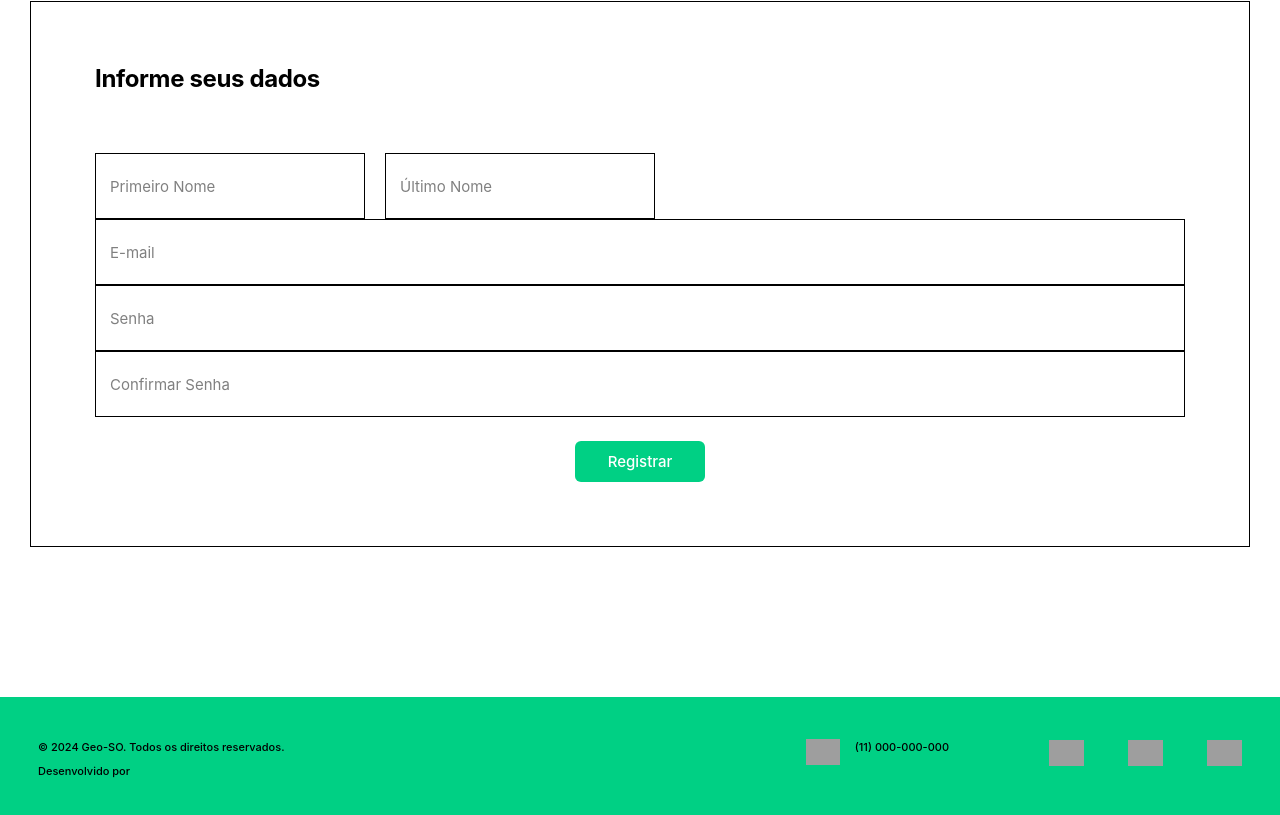
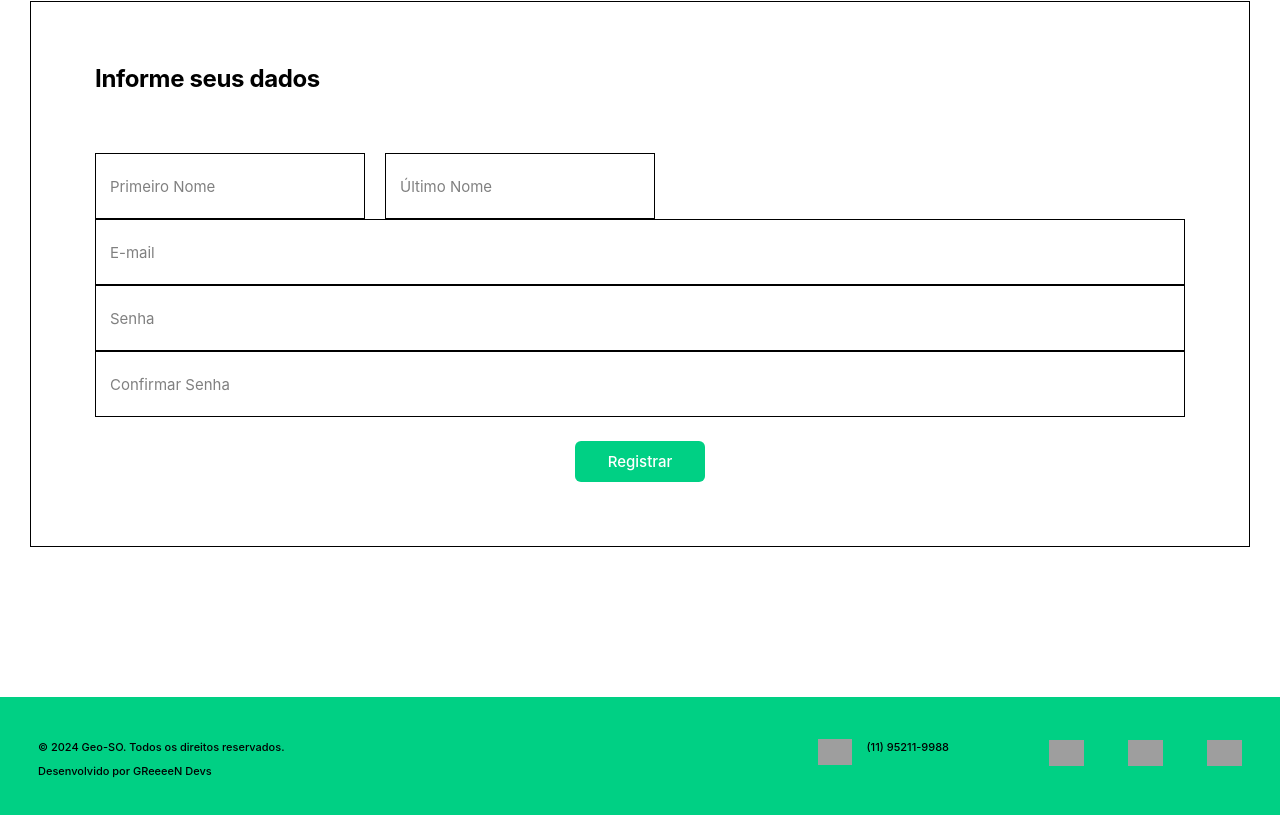
Before and after one commit to GreeeenDevs/geoso-app, a React (Vite) app in the folder frontend/: page /registro in a window 1280 px wide. Shown: the part 285-1100 px from the top of the page. Built offline with nearby package versions, Linux system fonts and the light colour scheme; grey boxes are pictures that could not be loaded.

Commit message:
att telefone

```diff
--- a/frontend/src/Components/Footer/Footer/Footer.jsx
+++ b/frontend/src/Components/Footer/Footer/Footer.jsx
@@ -24,12 +24,12 @@ const Footer = () => {
       <div className={styles.copyright}>
         © 2024 Geo-SO. Todos os direitos reservados.
         <br />
-        Desenvolvido por
+        Desenvolvido por GReeeeN Devs
       </div>
       <div className={styles.contactWrapper}>
         <ContactItem
           iconSrc="https://cdn.builder.io/api/v1/image/assets/TEMP/cf87ba0ccc05b8c0098751f1a1e20643700afeafed8ab63ccadd9c0c3a7bc8b6?placeholderIfAbsent=true&apiKey=d7514896dbad40828bdeb0585d8c7a9d"
-          text="(11) 000-000-000"
+          text="(11) 95211-9988"
         />
         <div className={styles.socialIcons}>
           {socialIcons.map((icon, index) => (
```
